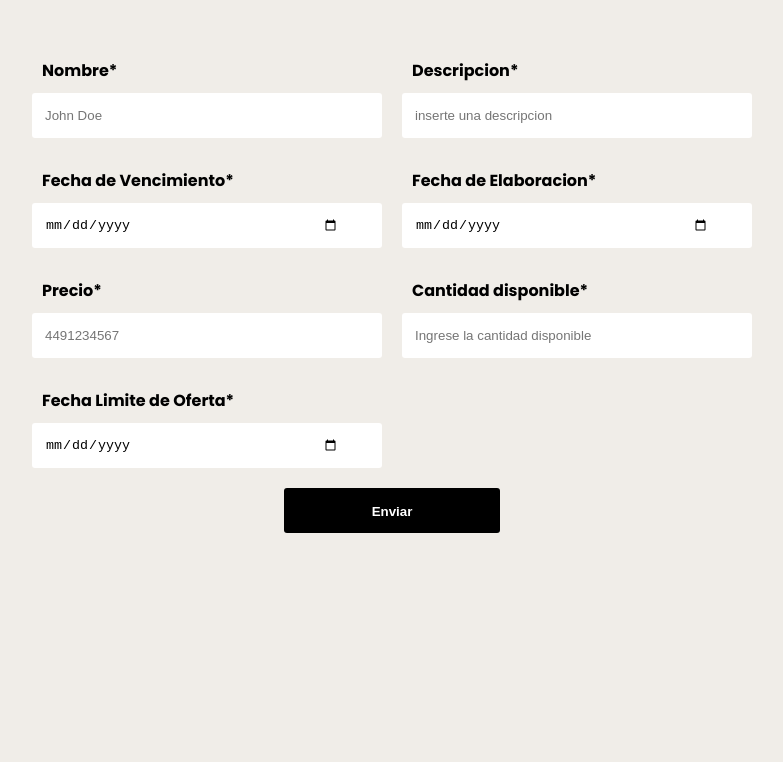
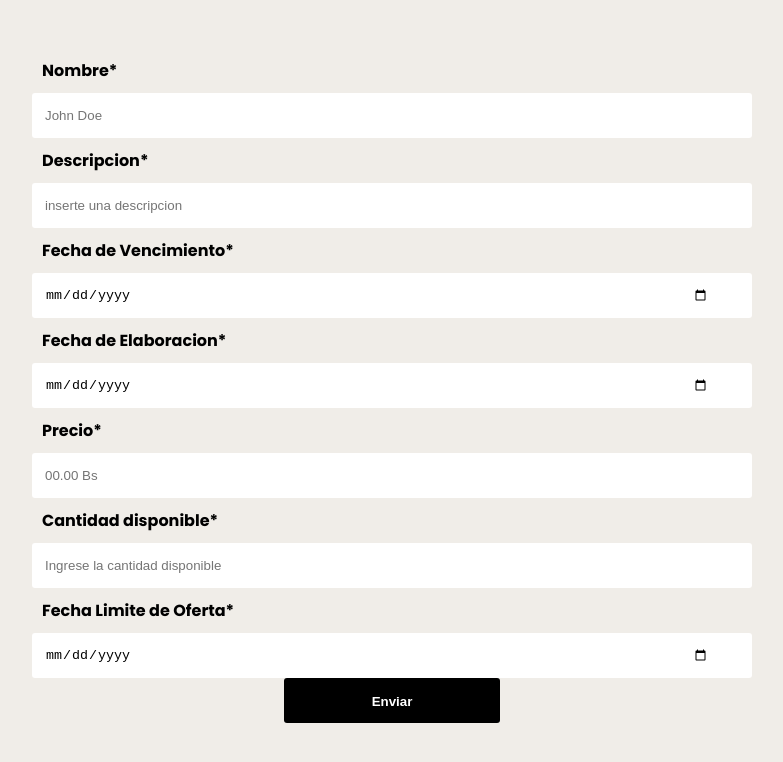
Before and after one commit to melrodriguez1133/FOOD-OFFER-Frontend, a React (Create React App) app: page / in a window 1280 px wide. Shown: the top 762 px of the page, without its empty margins (248-1031 px from the left). Built offline with nearby package versions, Linux system fonts and the light colour scheme.

Commit message:
falta validacion de fechas

```diff
--- a/src/App.js
+++ b/src/App.js
@@ -8,20 +8,20 @@ const App = () => {
 	const [nombre, cambiarNombre] = useState({campo: '', valido: null});
 	const [descripcion, cambiarDescripcion] = useState({campo: '', valido: null});
 	const [fechaVencimiento, cambiarFechaVencimento] = useState({campo: '', valido: null});
-	const [password, cambiarPassword] = useState({campo: '', valido: null});
-	const [password2, cambiarPassword2] = useState({campo: '', valido: null});
-	const [correo, cambiarCorreo] = useState({campo: '', valido: null});
+	const [fechaElaboracion, cambiarFechaElaboracion] = useState({campo: '', valido: null});
+	const [precio, cambiarPrecio] = useState({campo: '', valido: null});
 	const [cantidadDisponible, cambiarCantidadDisponible] = useState({campo: '', valido: null});
-	const [telefono, cambiarTelefono] = useState({campo: '', valido: null});
+	const [fechaLimite, cambiarFechaLimite] = useState({campo: '', valido: null});
 	const [formularioValido, cambiarFormularioValido] = useState(null);
 
 	const expresiones = {
-		nombre: /^[a-zA-ZÀ-ÿ\s]{4,20}$/, // Letras y espacios, pueden llevar acentos.
-		descripcion: /^[a-zA-ZÀ-ÿ\s]{25,250}$/, // Letras y espacios, pueden llevar acentos.
-		fechaVencimiento:/^\d{1,2}\/\d{1,2}\/\d{2,4}$/,// 7 a 14 numeros.
-		password: /^.{4,12}$/, // 4 a 12 digitos.
-		correo: /^[a-zA-Z0-9_.+-]+@[a-zA-Z0-9-]+\.[a-zA-Z0-9-.]+$/,
-		cantidadDisponible: /^\d{7,14}$/ // 7 a 14 numeros.
+		nombre: /^[a-zA-ZÀ-ÿ0-9\s]{4,20}$/, // Letras y espacios, pueden llevar acentos.
+		descripcion: /^[a-zA-ZÀ-ÿ0-9\s]{25,250}$/, // Letras y espacios, pueden llevar acentos.
+		//fechaVencimiento:/^\d{1,2}\/\d{1,2}\/\d{2,4}$/,// 7 a 14 numeros.
+		//fechaElaboracion: /^([0-2][0-9]|3[0-1])(\/|-)(0[1-9]|1[0-2])\2(\d{4})$/,// 7 a 14 numeros.
+		precio: /^[0-9Bs\s]{3,20}$/, // 4 a 12 digitos.
+		cantidadDisponible: /^[0-9]{1,3}$/, // 7 a 14 numeros.
+		//fechaLimite:/^\d{1,2}\/\d{1,2}\/\d{2,4}$/,// 7 a 14 numeros.
 	}
 
 
@@ -32,19 +32,19 @@ const App = () => {
 			nombre.valido === 'true' &&
 			descripcion.valido === 'true' &&
 			fechaVencimiento.valido === 'true' &&
-			password.valido === 'true' &&
-			password2.valido === 'true' &&
-			correo.valido === 'true' &&
-			cantidadDisponible.valido === 'true'
+			fechaElaboracion.valido === 'true' &&
+			precio.valido === 'true' &&
+			cantidadDisponible.valido === 'true' &&
+			fechaLimite.valido === 'true'
 		){
 			cambiarFormularioValido(true);
 			cambiarNombre({campo: '', valido: null});
 			cambiarDescripcion({campo: '', valido: null});
 			cambiarFechaVencimento({campo: '', valido: null});
-			cambiarPassword({campo: '', valido: null});
-			cambiarPassword2({campo: '', valido: 'null'});
-			cambiarCorreo({campo: '', valido: null});
+			cambiarFechaElaboracion({campo: '', valido: null});
+			cambiarPrecio({campo: '', valido: null});
 			cambiarCantidadDisponible({campo: '', valido: null});
+			cambiarFechaLimite({campo: '', valido: null});
 
 			// ...
 		} else {
@@ -62,7 +62,7 @@ const App = () => {
 					label="Nombre*"
 					placeholder="John Doe"
 					name="usuario"
-					leyendaError="El nombre solo puede contener letras y espacios."
+					leyendaError="El nombre solo puede contener datos alfanumericos y espacios"
 					expresionRegular={expresiones.nombre}
 				/>
 				<Input
@@ -72,7 +72,7 @@ const App = () => {
 					label="Descripcion*"
 					placeholder="inserte una descripcion"
 					name="descripcion"
-					leyendaError="El nombre solo puede contener letras y espacios."
+					leyendaError="La descripcion solo puede contener datos alfanumericos y espacios"
 					expresionRegular={expresiones.descripcion}
 				/>
 				<Input
@@ -81,28 +81,27 @@ const App = () => {
 					tipo="date"
 					label="Fecha de Vencimiento*"
 					name="fechaVencimiento"
-					leyendaError="solo debe ingresar una fecha"
+					leyendaError="solo es valido un dato tipo fecha dd/mm/aaaa"
 					expresionRegular={expresiones.fechaVencimiento}
 				/>
 				<Input
-					estado={nombre}
-					cambiarEstado={cambiarNombre}
+					estado={fechaElaboracion}
+					cambiarEstado={cambiarFechaElaboracion}
 					tipo="date"
 					label="Fecha de Elaboracion*"
-					placeholder="John Doe"
-					name="usuario"
-					leyendaError="El nombre solo puede contener letras y espacios."
-					expresionRegular={expresiones.nombre}
+					name="fechaElaboracion"
+					leyendaError="solo es valido un dato tipo fecha dd/mm/aaaa"
+					expresionRegular={expresiones.fechaElaboracion}
 				/>
 				<Input
-					estado={telefono}
-					cambiarEstado={cambiarTelefono}
+					estado={precio}
+					cambiarEstado={cambiarPrecio}
 					tipo="text"
 					label="Precio*"
-					placeholder="4491234567"
-					name="telefono"
-					leyendaError="El telefono solo puede contener numeros y el maximo son 14 dígitos."
-					expresionRegular={expresiones.telefono}
+					placeholder="00.00 Bs"
+					name="precio"
+					leyendaError="Dato no valido solo debe ingresar el precio y Bs "
+					expresionRegular={expresiones.precio}
 				/>
 				<Input
 					estado={cantidadDisponible}
@@ -111,18 +110,17 @@ const App = () => {
 					label="Cantidad disponible*"
 					placeholder="Ingrese la cantidad disponible"
 					name="cantidadDisponible"
-					leyendaError="El telefono solo puede contener numeros y el maximo son 14 dígitos."
+					leyendaError="Dato no valido solo se admiten numeros y no mas de 3 cifras"
 					expresionRegular={expresiones.cantidadDisponible}
 				/>
 				<Input
-					estado={nombre}
-					cambiarEstado={cambiarNombre}
+					estado={fechaLimite}
+					cambiarEstado={cambiarFechaLimite}
 					tipo="date"
 					label="Fecha Limite de Oferta*"
-					placeholder="John Doe"
-					name="usuario"
-					leyendaError="El nombre solo puede contener letras y espacios."
-					expresionRegular={expresiones.nombre}
+					name="fechaLimite"
+					leyendaError="solo es valido un dato tipo fecha dd/mm/aaaa"
+					expresionRegular={expresiones.fechaLimite}
 				/>
 
 
--- a/src/elementos/Formularios.js
+++ b/src/elementos/Formularios.js
@@ -8,13 +8,9 @@ const colores = {
 }
 
 const Formulario = styled.form`
-	display: grid;
-	grid-template-columns: 1fr 1fr;
+	grid-template-columns: 1fr;
 	gap: 20px;
 
-	@media (max-width: 800px){
-		grid-template-columns: 1fr;
-	}
 `;
 
 const Label = styled.label`
```
